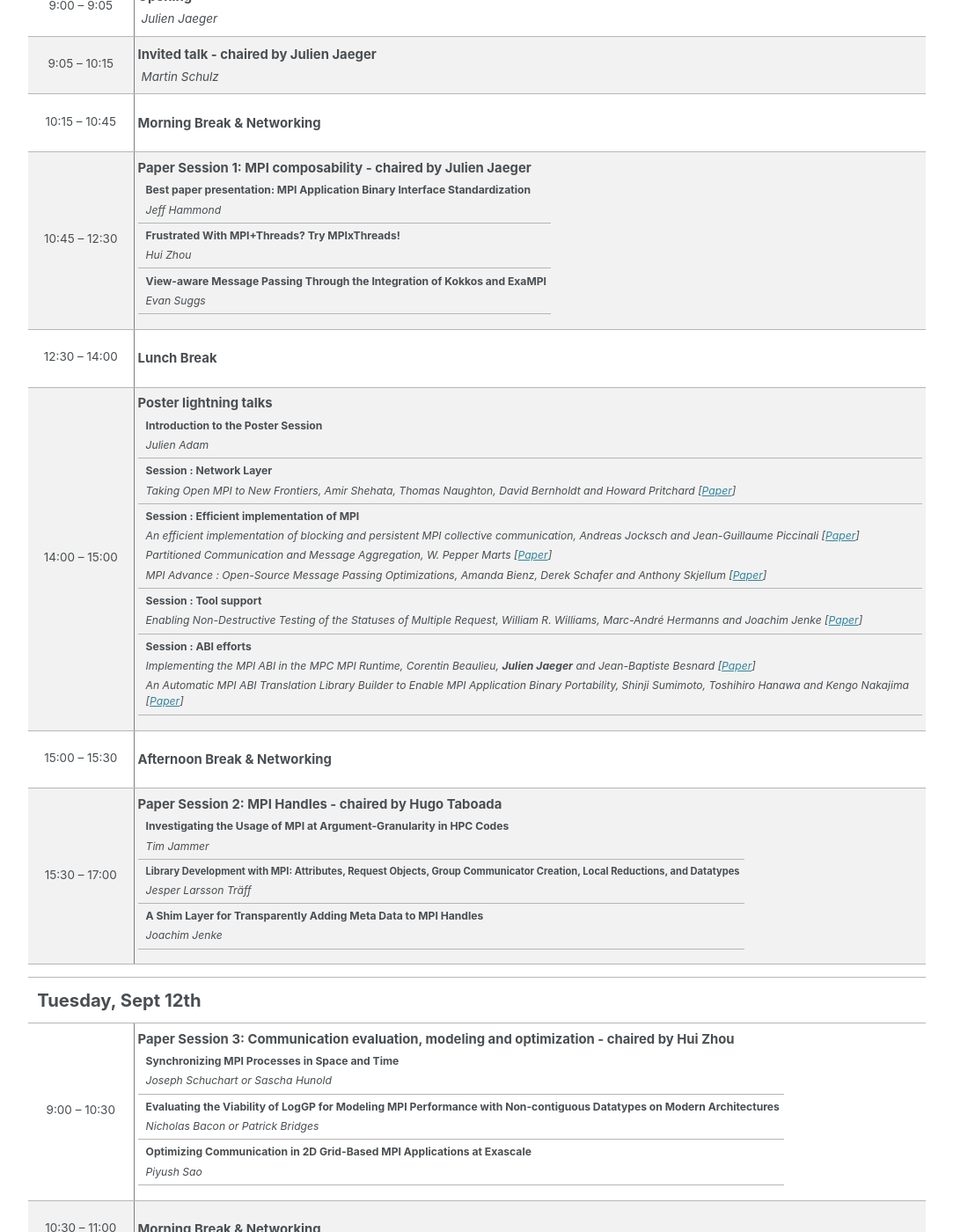
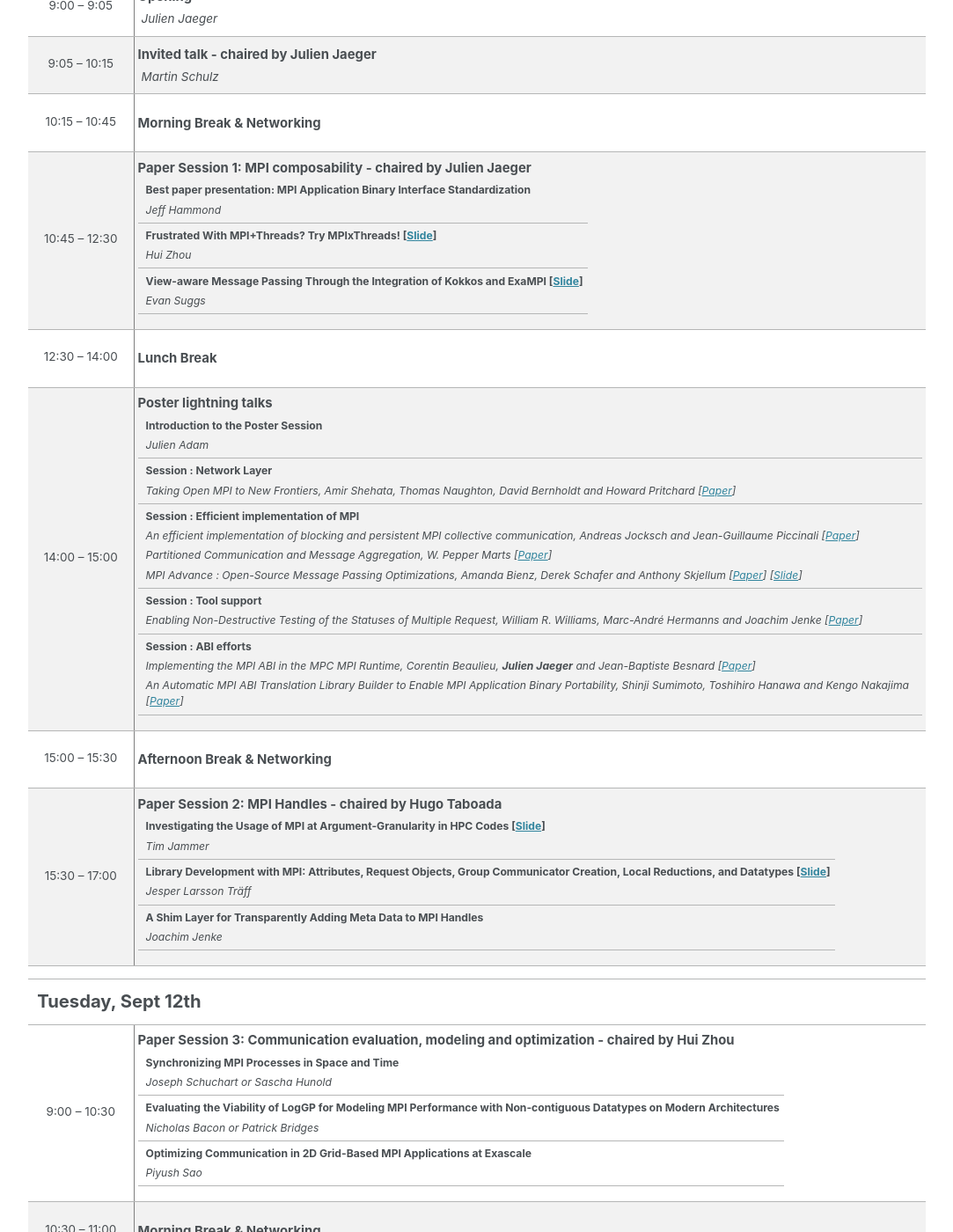
Before and after one commit to eurompi23/eurompi23.github.io, a Jekyll site: the page built from _pages/program.md, in a window 1280 px wide and 1400 px high, scrolled down 680 px. Shown: the whole window at 88% size, without its empty margins (96-1179 px from the left). Built offline with Jekyll 4.4.1, drawn with Linux system fonts in a browser that asks for light colours; cached includes are drawn as plain includes; some of the changed text lies outside the part shown.

Commit message:
add some slides

```diff
--- a/_pages/program.md
+++ b/_pages/program.md
@@ -206,13 +206,13 @@ Zoom link (coming soon)</td>
             </tr>
             <tr>
               <td>
-                <div style="font-weight:bold;padding-left:4px;font-size:1.20em">Frustrated With MPI+Threads? Try MPIxThreads!</div>
+                <div style="font-weight:bold;padding-left:4px;font-size:1.20em">Frustrated With MPI+Threads? Try MPIxThreads! [<a href="./assets/slides/Zhou_eurompi23.pdf" target="_blank">Slide</a>]</div>
                 <div style="padding-top:4px;padding-left:4px;font-size:1.20em;font-style:italic">Hui Zhou</div>
               </td>
             </tr>
             <tr>
               <td>
-                <div style="font-weight:bold;padding-left:4px;font-size:1.20em">View-aware Message Passing Through the Integration of Kokkos and ExaMPI</div>
+                <div style="font-weight:bold;padding-left:4px;font-size:1.20em">View-aware Message Passing Through the Integration of Kokkos and ExaMPI [<a href="./assets/slides/Suggs_eurompi23.pdf" target="_blank">Slide</a>]</div>
                 <div style="padding-top:4px;padding-left:4px;font-size:1.20em;font-style:italic">Evan Suggs</div>
               </td>
           </tr></tbody></table>
@@ -250,7 +250,7 @@ Zoom link (coming soon)</td>
                 <div style="font-weight:bold;font-size:1.20em;padding-left:4px">Session : Efficient implementation of MPI</div>
                 <div style="padding-top:4px;padding-left:4px;font-size:1.20em;font-style:italic">An efficient implementation of blocking and persistent MPI collective communication, Andreas Jocksch and Jean-Guillaume Piccinali  [<a href="./assets/papers/EuroMPI23_paper_30.pdf" target="_blank">Paper</a>] </div>
                 <div style="padding-top:4px;padding-left:4px;font-size:1.20em;font-style:italic">Partitioned Communication and Message Aggregation, W. Pepper Marts [<a href="./assets/papers/EuroMPI23_paper_34.pdf" target="_blank">Paper</a>] </div>
-                <div style="padding-top:4px;padding-left:4px;font-size:1.20em;font-style:italic">MPI Advance : Open-Source Message Passing Optimizations, Amanda Bienz, Derek Schafer and Anthony Skjellum [<a href="./assets/papers/EuroMPI23_paper_33.pdf" target="_blank">Paper</a>] </div>
+                <div style="padding-top:4px;padding-left:4px;font-size:1.20em;font-style:italic">MPI Advance : Open-Source Message Passing Optimizations, Amanda Bienz, Derek Schafer and Anthony Skjellum [<a href="./assets/papers/EuroMPI23_paper_33.pdf" target="_blank">Paper</a>] [<a href="./assets/slides/Skjellum_eurompi23.pdf" target="_blank">Slide</a>] </div>
               </td>
             </tr>
             <tr>
@@ -285,13 +285,13 @@ Zoom link (coming soon)</td>
           <table style="border:0px; width:100%"><tbody>
             <tr>
               <td>
-                <div style="font-weight:bold;font-size:1.20em;padding-left:4px">Investigating the Usage of MPI at Argument-Granularity in HPC Codes</div>
+                <div style="font-weight:bold;font-size:1.20em;padding-left:4px">Investigating the Usage of MPI at Argument-Granularity in HPC Codes [<a href="./assets/slides/Jammer_eurompi23.pdf" target="_blank">Slide</a>]</div>
                 <div style="padding-top:4px;padding-left:4px;font-size:1.20em;font-style:italic">Tim Jammer</div>
               </td>
             </tr>
             <tr>
               <td>
-                <div style="font-weight:bold;font-size:1.20em;padding-left:4px;font-size:1.10em">Library Development with MPI: Attributes, Request Objects, Group Communicator Creation, Local Reductions, and Datatypes</div>
+                <div style="font-weight:bold;font-size:1.20em;padding-left:4px;font-size:1.20em">Library Development with MPI: Attributes, Request Objects, Group Communicator Creation, Local Reductions, and Datatypes [<a href="./assets/slides/Traff_eurompi23.pdf" target="_blank">Slide</a>]</div>
                 <div style="padding-top:4px;padding-left:4px;font-size:1.20em;font-style:italic">Jesper Larsson Träff</div>
               </td>
             </tr>
@@ -373,13 +373,13 @@ Zoom link (coming soon)</td>
           <table style="border:0px; width:100%"><tbody>
             <tr>
               <td>
-                <div style="font-weight:bold;padding-left:4px;font-size:1.20em">Improving MPI Safety for Modern Languages</div>
+                <div style="font-weight:bold;padding-left:4px;font-size:1.20em">Improving MPI Safety for Modern Languages [<a href="./assets/slides/Tronge_eurompi23.pdf" target="_blank">Slide</a>]</div>
                 <div style="padding-top:4px;padding-left:4px;font-size:1.20em;font-style:italic">Jake Tronge</div>
               </td>
             </tr>
             <tr>
               <td>
-                <div style="font-weight:bold;padding-left:4px;font-size:1.20em">Generating and Scaling a Multi-Language Test-Suite for MPI</div>
+                <div style="font-weight:bold;padding-left:4px;font-size:1.20em">Generating and Scaling a Multi-Language Test-Suite for MPI [<a href="./assets/slides/Adam_eurompi23.pdf" target="_blank">Slide</a>]</div>
                 <div style="padding-top:4px;padding-left:4px;font-size:1.20em;font-style:italic">Julien Adam</div>
               </td>
             </tr></tbody></table>
@@ -423,7 +423,7 @@ Zoom link (coming soon)</td>
           <p>12:15 – 12:30</p>
         </td>
 	<td style="padding-left:4px;padding-right:4px;width:720px" colspan="4">
-        <div style="font-weight:bold;font-size:1.10em">Closing & EuroMPI'24 announcement [<a href="./assets/slides/Pawsey_EuroMPI-IWOMP_2023_short.pdf" target="_blank">slides</a>]</div>
+        <div style="font-weight:bold;font-size:1.10em">Closing & EuroMPI'24 announcement [<a href="./assets/slides/Pawsey_EuroMPI-IWOMP_2023_short.pdf" target="_blank">slide</a>]</div>
 	<div style="padding-top:4px;padding-left:4px;font-size:1em;font-style:italic">Hugo Taboada</div>
         </td>
       </tr>
```
Also changed, not shown: 8 other files.
